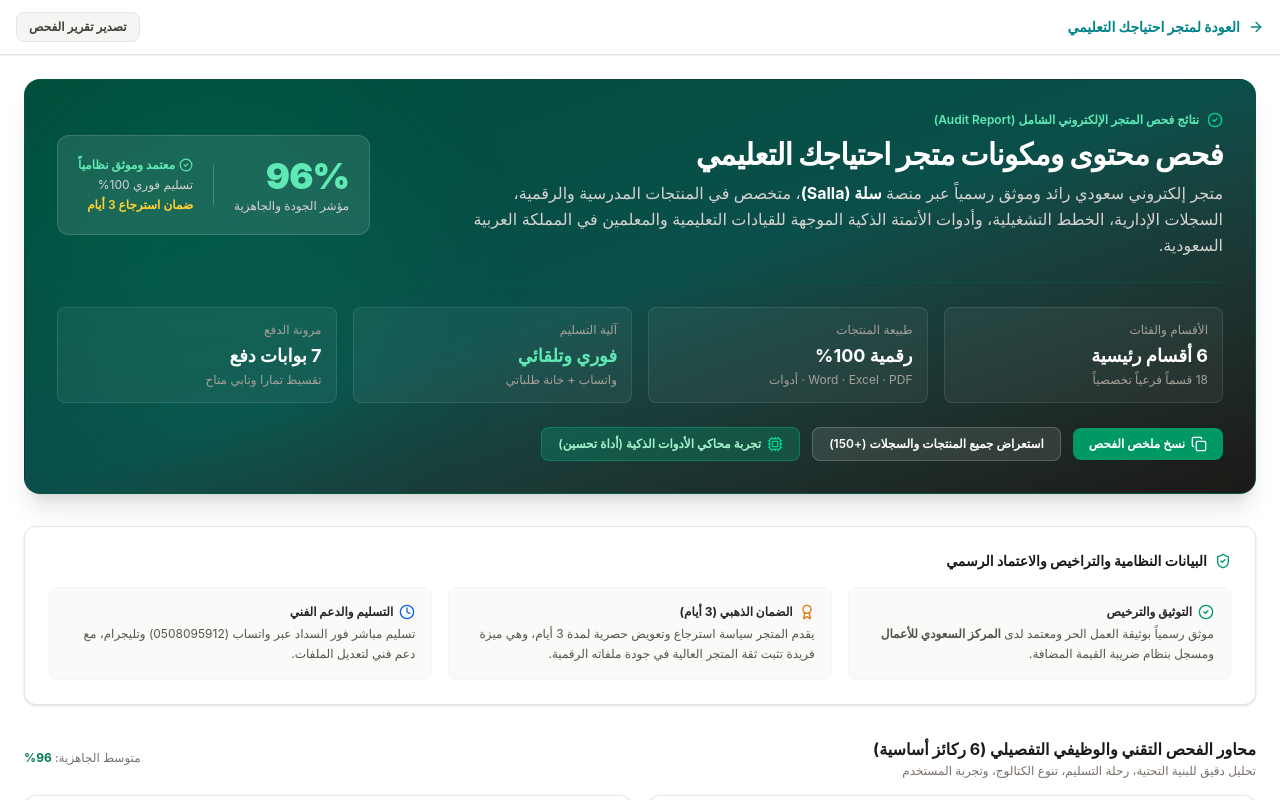
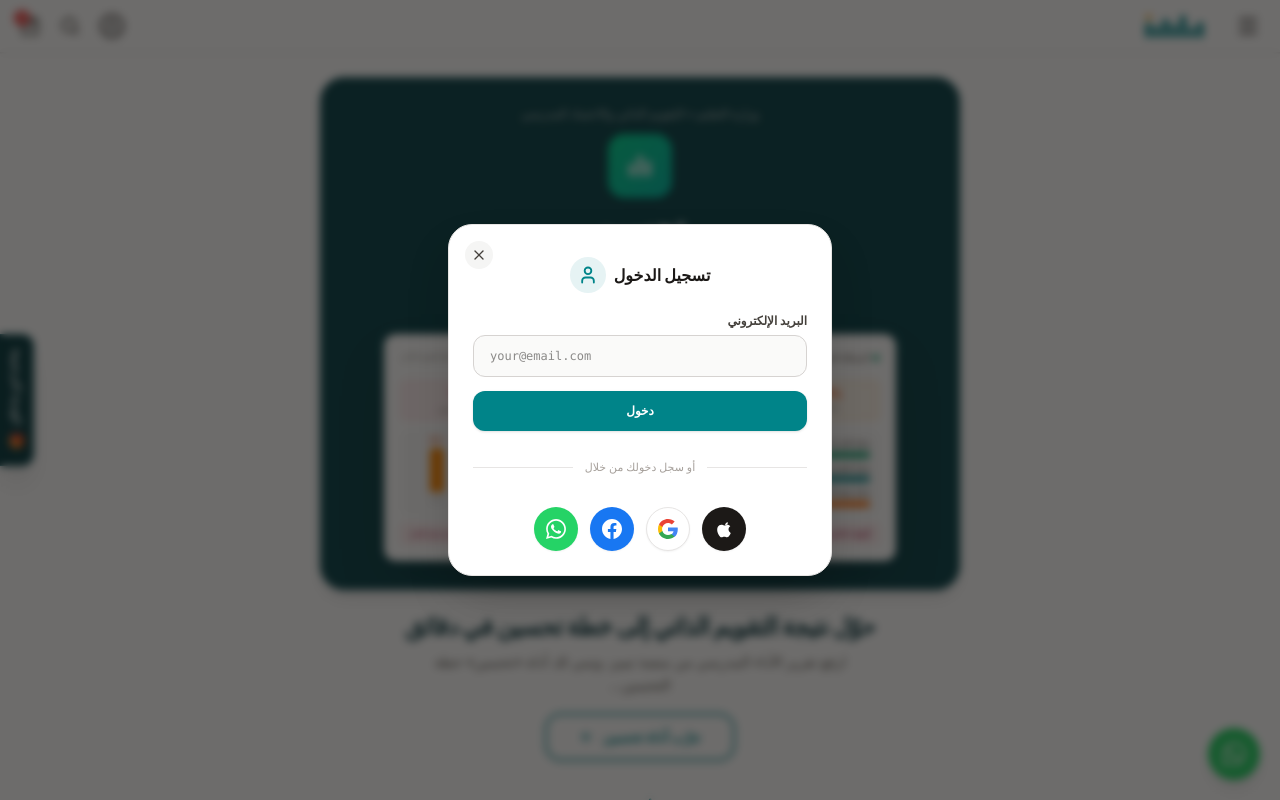
Before and after one commit to aymen1233mo-svg/ahtdh, a React (Vite) app: page / in a window 1280 px wide. Both pictures are taken after a click on the button 112 px from the left and 26 px from the top of the page. Shown: the top 800 px of the page. Built offline with nearby package versions, Linux system fonts and the light colour scheme.

Commit message:
Add exact login account modal and refine welcome gift modal matching target screenshots

```diff
--- a/src/components/StorefrontView.tsx
+++ b/src/components/StorefrontView.tsx
@@ -76,6 +76,11 @@ export const StorefrontView: React.FC<StorefrontViewProps> = ({
   const [popupEmail, setPopupEmail] = useState<string>('');
   const [popupSubmitted, setPopupSubmitted] = useState<boolean>(false);
 
+  // Auth Modal State (Exact Image Login)
+  const [isAuthModalOpen, setIsAuthModalOpen] = useState<boolean>(false);
+  const [authEmail, setAuthEmail] = useState<string>('');
+  const [authSubmitted, setAuthSubmitted] = useState<boolean>(false);
+
   // Scroll to top listener
   useEffect(() => {
     const handleScroll = () => {
@@ -284,9 +289,9 @@ export const StorefrontView: React.FC<StorefrontViewProps> = ({
         {/* Left side: Avatar/Medal Badge, Search Icon, Cart with Badge 0 */}
         <div className="flex items-center gap-2.5 sm:gap-3">
           <button
-            onClick={onOpenAudit}
+            onClick={() => setIsAuthModalOpen(true)}
             className="p-1 text-stone-700 hover:text-[#008489] transition-colors"
-            title="توثيق واعتماد المتجر"
+            title="تسجيل الدخول / حسابي"
           >
             <div className="w-6 h-6 rounded-full border-2 border-stone-800 flex items-center justify-center">
               <User className="w-3.5 h-3.5 stroke-[2.2] text-stone-800" />
@@ -1317,6 +1322,117 @@ export const StorefrontView: React.FC<StorefrontViewProps> = ({
       )}
 
       {/* ============================================================== */}
+      {/* AUTH / LOGIN MODAL (Exact Image: تسجسل حساب.jpg) */}
+      {/* ============================================================== */}
+      {isAuthModalOpen && (
+        <div className="fixed inset-0 z-50 bg-stone-950/60 backdrop-blur-xs flex items-center justify-center p-4">
+          <div className="bg-white rounded-3xl max-w-sm w-full p-6 text-center space-y-5 shadow-2xl border border-stone-200 relative animate-in fade-in zoom-in-95 duration-200">
+            {/* Close button X on top left */}
+            <button
+              onClick={() => setIsAuthModalOpen(false)}
+              className="absolute top-4 left-4 w-7 h-7 rounded-full bg-stone-100 text-stone-700 flex items-center justify-center hover:bg-stone-200 transition-colors"
+              aria-label="إغلاق"
+            >
+              <X className="w-4 h-4" />
+            </button>
+
+            {/* Title with User Icon */}
+            <div className="flex items-center justify-center gap-2 pt-2">
+              <span className="text-base font-black text-stone-900">تسجيل الدخول</span>
+              <div className="w-9 h-9 rounded-full bg-[#e6f3f4] text-[#008489] flex items-center justify-center">
+                <User className="w-5 h-5 stroke-[2.2]" />
+              </div>
+            </div>
+
+            {authSubmitted ? (
+              <div className="bg-emerald-50 text-emerald-800 p-4 rounded-2xl text-xs font-bold">
+                تم إرسال رابط الدخول إلى بريدك الإلكتروني بنجاح!
+              </div>
+            ) : (
+              <form
+                onSubmit={(e) => {
+                  e.preventDefault();
+                  if (authEmail) setAuthSubmitted(true);
+                }}
+                className="space-y-3.5 text-right"
+              >
+                <div>
+                  <label className="block text-xs font-bold text-stone-700 mb-1.5">البريد الإلكتروني</label>
+                  <input
+                    type="email"
+                    required
+                    value={authEmail}
+                    onChange={(e) => setAuthEmail(e.target.value)}
+                    placeholder="your@email.com"
+                    className="w-full px-4 py-3 text-xs bg-stone-50 border border-stone-300 rounded-xl focus:outline-none focus:border-[#008489] text-left font-mono"
+                    dir="ltr"
+                  />
+                </div>
+                <button
+                  type="submit"
+                  className="w-full py-3 bg-[#008489] hover:bg-[#007478] text-white rounded-xl text-xs font-bold transition-colors shadow-sm cursor-pointer"
+                >
+                  دخول
+                </button>
+              </form>
+            )}
+
+            {/* Divider */}
+            <div className="relative flex py-2 items-center">
+              <div className="flex-grow border-t border-stone-200"></div>
+              <span className="flex-shrink mx-3 text-[11px] text-stone-400 font-medium">أو سجل دخولك من خلال</span>
+              <div className="flex-grow border-t border-stone-200"></div>
+            </div>
+
+            {/* Social Logins */}
+            <div className="flex items-center justify-center gap-3 pt-1">
+              <button
+                onClick={() => { alert('تم تسجيل الدخول بنجاح عبر Apple'); setIsAuthModalOpen(false); }}
+                className="w-11 h-11 rounded-full bg-stone-900 text-white flex items-center justify-center shadow-xs hover:bg-stone-800 transition-transform hover:scale-105 cursor-pointer"
+                title="تسجيل الدخول عبر Apple"
+              >
+                <svg className="w-5 h-5 fill-current" viewBox="0 0 24 24">
+                  <path d="M18.71 19.5c-.83 1.24-1.71 2.45-3.05 2.47-1.34.03-1.77-.79-3.29-.79-1.53 0-2 .77-3.27.82-1.31.05-2.3-1.32-3.14-2.53C4.25 17 2.94 12.45 4.7 9.39c.87-1.52 2.43-2.48 4.12-2.51 1.28-.02 2.5.87 3.29.87.78 0 2.26-1.07 3.81-.91.65.03 2.47.26 3.64 1.98-.09.06-2.17 1.28-2.15 3.81.03 3.02 2.65 4.03 2.68 4.04-.03.07-.42 1.44-1.38 2.83M15.8 6.55c.57-.69 0.96-1.65.85-2.61-.84.03-1.87.56-2.45 1.25-.52.61-.98 1.58-.85 2.52.95.07 1.88-.47 2.45-1.16z"/>
+                </svg>
+              </button>
+              <button
+                onClick={() => { alert('تم تسجيل الدخول بنجاح عبر Google'); setIsAuthModalOpen(false); }}
+                className="w-11 h-11 rounded-full bg-white border border-stone-200 text-stone-800 flex items-center justify-center shadow-xs hover:bg-stone-50 transition-transform hover:scale-105 cursor-pointer"
+                title="تسجيل الدخول عبر Google"
+              >
+                <svg className="w-5 h-5" viewBox="0 0 24 24">
+                  <path fill="#4285F4" d="M23.745 12.27c0-.7-.06-1.4-.19-2.07H12v4.51h6.6c-.29 1.52-1.14 2.82-2.4 3.68v3.05h3.88c2.27-2.09 3.66-5.17 3.66-9.17z"/>
+                  <path fill="#34A853" d="M12 24c3.24 0 5.95-1.08 7.93-2.91l-3.88-3.05c-1.08.72-2.45 1.16-4.05 1.16-3.12 0-5.77-2.1-6.72-4.93H1.2v3.15C3.16 21.32 7.23 24 12 24z"/>
+                  <path fill="#FBBC05" d="M5.28 14.27c-.25-.72-.38-1.49-.38-2.27s.13-1.55.38-2.27V6.58H1.2C.44 8.1 0 9.98 0 12s.44 3.9 1.2 5.42l4.08-3.15z"/>
+                  <path fill="#EA4335" d="M12 4.75c1.77 0 3.35.61 4.6 1.8l3.42-3.42C17.95 1.19 15.24 0 12 0 7.23 0 3.16 2.68 1.2 6.58l4.08 3.15c.95-2.83 3.6-4.98 6.72-4.98z"/>
+                </svg>
+              </button>
+              <button
+                onClick={() => { alert('تم تسجيل الدخول بنجاح عبر Facebook'); setIsAuthModalOpen(false); }}
+                className="w-11 h-11 rounded-full bg-[#1877F2] text-white flex items-center justify-center shadow-xs hover:opacity-95 transition-transform hover:scale-105 cursor-pointer"
+                title="تسجيل الدخول عبر Facebook"
+              >
+                <svg className="w-5 h-5 fill-current" viewBox="0 0 24 24">
+                  <path d="M24 12.073c0-6.627-5.373-12-12-12s-12 5.373-12 12c0 5.99 4.388 10.954 10.125 11.854v-8.385H7.078v-3.47h3.047V9.43c0-3.007 1.792-4.669 4.533-4.669 1.312 0 2.686.235 2.686.235v2.953H15.83c-1.491 0-1.956.925-1.956 1.874v2.25h3.328l-.532 3.47h-2.796v8.385C19.612 23.027 24 18.062 24 12.073z"/>
+                </svg>
+              </button>
+              <a
+                href={`https://wa.me/${STORE_INFO.contact.whatsapp.replace('+', '')}?text=${encodeURIComponent('السلام عليكم، أود تسجيل الدخول أو الاستفسار')}`}
+                target="_blank"
+                rel="noopener noreferrer"
+                className="w-11 h-11 rounded-full bg-[#25D366] text-white flex items-center justify-center shadow-xs hover:opacity-95 transition-transform hover:scale-105"
+                title="تسجيل عبر واتساب"
+              >
+                <svg className="w-5 h-5 fill-current" viewBox="0 0 24 24">
+                  <path d="M.057 24l1.687-6.163c-1.041-1.804-1.588-3.849-1.587-5.946.003-6.556 5.338-11.891 11.893-11.891 3.181.001 6.167 1.24 8.413 3.488 2.245 2.248 3.481 5.236 3.48 8.414-.003 6.557-5.338 11.892-11.893 11.892-1.99-.001-3.951-.5-5.688-1.448l-6.305 1.654zm6.597-3.807c1.676.995 3.276 1.591 5.392 1.592 5.448 0 9.886-4.434 9.889-9.885.002-5.462-4.415-9.89-9.881-9.892-5.452 0-9.887 4.434-9.889 9.884-.001 2.225.651 3.891 1.746 5.634l-.999 3.648 3.742-.981zm11.387-5.464c-.074-.124-.272-.198-.57-.347-.297-.149-1.758-.868-2.031-.967-.272-.099-.47-.149-.669.149-.198.297-.768.967-.941 1.165-.173.198-.347.223-.644.074-.297-.149-1.255-.462-2.39-1.475-.883-.788-1.48-1.761-1.653-2.059-.173-.297-.018-.458.13-.606.134-.133.297-.347.446-.521.151-.172.2-.296.3-.495.099-.198.05-.372-.025-.521-.075-.148-.669-1.611-.916-2.206-.242-.579-.487-.501-.669-.51l-.57-.01c-.198 0-.52.074-.792.372s-1.04 1.016-1.04 2.479 1.065 2.876 1.213 3.074c.149.198 2.095 3.2 5.076 4.487.709.306 1.263.489 1.694.626.712.226 1.36.194 1.872.118.571-.085 1.758-.719 2.006-1.413.248-.695.248-1.29.173-1.414z"/>
+                </svg>
+              </a>
+            </div>
+          </div>
+        </div>
+      )}
+
+      {/* ============================================================== */}
       {/* 14. SLIDING HAMBURGER MENU DRAWER (Exact Image 1) */}
       {/* ============================================================== */}
       {isMenuOpen && (
```
